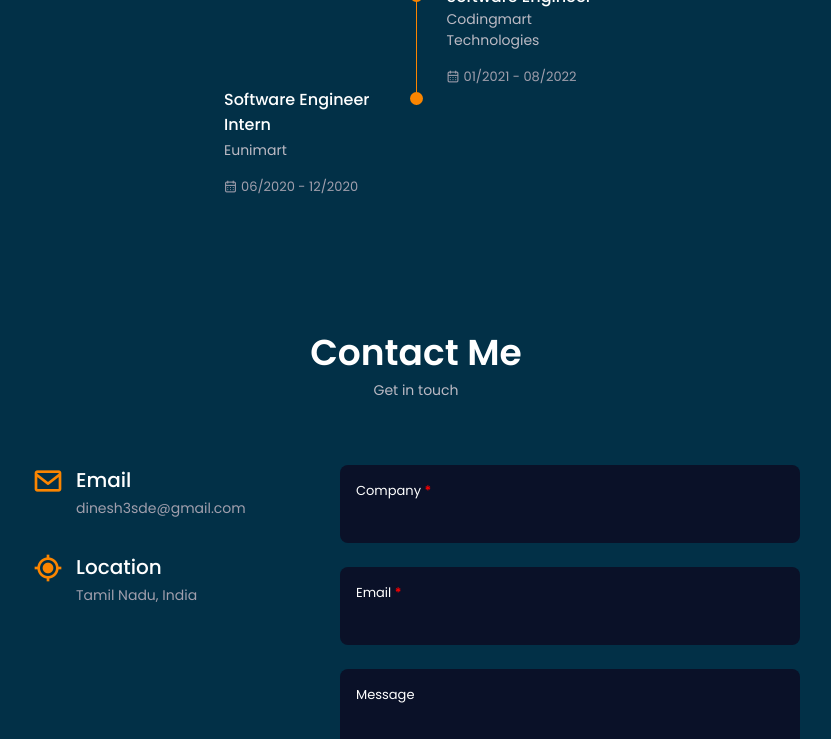
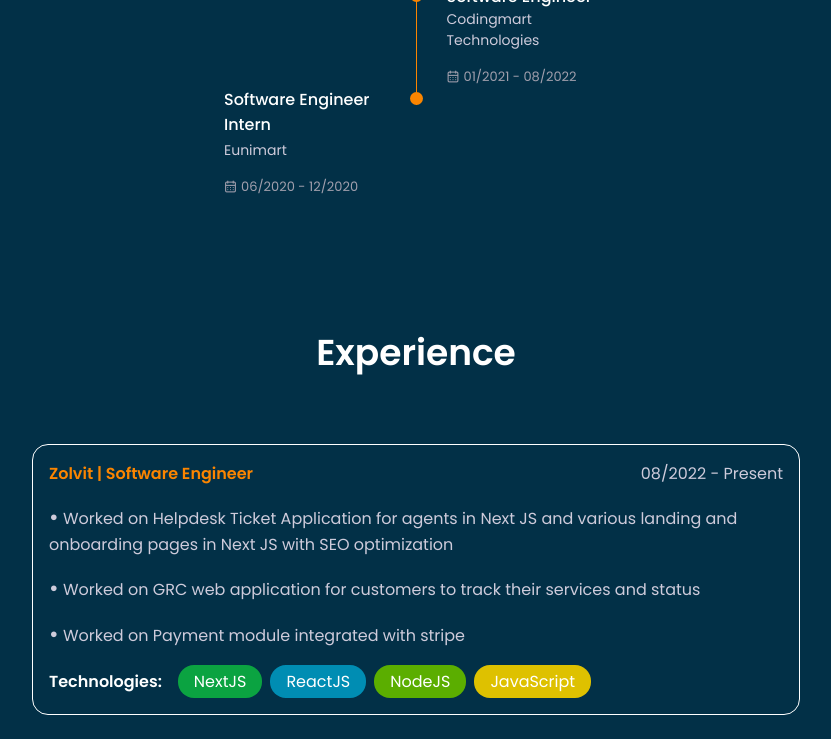
Before and after one commit to Dinesh-3/portfolio, a Next.js app: page / in a window 1280 px wide. Shown: the part 2000-2739 px from the top of the page, without its empty margins (224-1055 px from the left). Built offline with nearby package versions, Linux system fonts and the light colour scheme.

Commit message:
Portfolio Experience Section

```diff
--- /dev/null
+++ b/src/components/HomePage/Experience/index.json
@@ -0,0 +1,101 @@
+{
+    "title": "Experience",
+    "experiences": [
+      {
+        "role": "Software Engineer",
+        "company": "Zolvit",
+        "year": "08/2022 - Present",
+        "technologies": [
+          {
+            "name": "NextJS",
+            "color": "#0ba341"
+          },
+          {
+            "name": "ReactJS",
+            "color": "#008db3"
+          },
+          {
+            "name": "NodeJS",
+            "color": "#5bae00"
+          },
+          {
+            "name": "JavaScript",
+            "color": "#dec100"
+          }
+        ],
+        "points": [
+          {
+            "text": "Worked on Helpdesk Ticket Application for agents in Next JS and various landing and onboarding pages in Next JS with SEO optimization"
+          },
+          {
+            "text": "Worked on GRC web application for customers to track their services and status"
+          },
+          {
+            "text": "Worked on Payment module integrated with stripe"
+          }
+        ]
+      },
+      {
+        "role": "Software Engineer",
+        "company": "Codingmart Technologies",
+        "year": "01/2021 - 08/2022",
+        "technologies": [
+          {
+            "name": "ReactJS",
+            "color": "#008db3"
+          },
+          {
+            "name": "NodeJS",
+            "color": "#5bae00"
+          },
+          {
+            "name": "Postgresql",
+            "color": "#336791"
+          },
+          {
+            "name": "Java",
+            "color": "#b07219"
+          }
+        ],
+        "points": [
+          {
+            "text": "Developed Job Invoice, Spare Order, Service Reminder, PDF Invoice Modules"
+          },
+          {
+            "text": "Written maintainable business logics by following best practices and clean coding"
+          }
+        ]
+      },
+      {
+        "role": "Software Engineer Intern",
+        "company": "Eunimart",
+        "year": "06/2020 - 12/2020",
+        "technologies": [
+          {
+            "name": "NodeJS",
+            "color": "#5bae00"
+          },
+          {
+            "name": "JavaScript",
+            "color": "#dec100"
+          },
+          {
+            "name": "Python",
+            "color": "#0060b0"
+          },
+          {
+            "name": "MySQL",
+            "color": "#4479a1"
+          }
+        ],
+        "points": [
+          {
+            "text": "Worked on Marketplace and Logistics API integration (Flipkart, Wish, DHL)"
+          },
+          {
+            "text": "Learned Unit Testing, Debugging, API integration concepts"
+          }
+        ]
+      }
+    ]
+  }
--- /dev/null
+++ b/src/components/HomePage/Experience/index.jsx
@@ -0,0 +1,45 @@
+import content from './index.json';
+
+import styles from './styles.module.scss';
+
+const Experience = () => {
+  return (
+    <section className={`${styles.container} section`} id='experience'>
+      <h2 className='section__title'>{content.title}</h2>
+      {false && <span className='section__subtitle'>{content.subTitle}</span>}
+      <div className={`${styles.container} container grid`}>
+        <div className={styles.data}>
+          {content.experiences.map((experience, index) => (
+            <div key={index} className={styles.card}>
+              <div className={styles.header}>
+                <h4>
+                  {experience.company} | {experience.role}
+                </h4>
+                <p>{experience.year}</p>
+              </div>
+              <ul className={styles.points}>
+                {experience.points.map((point) => (
+                  <li key={point.text}>
+                    <b>•</b> {point.text}
+                  </li>
+                ))}
+              </ul>
+              <div className={styles.technologies}>
+                <h4>Technologies: </h4>
+                <div className={styles.labels}>
+                    {experience.technologies.map((tech) => (
+                    <div key={tech.name} className={styles.label} style={{ backgroundColor: tech.color }}>
+                        <p>{tech.name}</p>
+                    </div>
+                    ))}
+                </div>
+              </div>
+            </div>
+          ))}
+        </div>
+      </div>
+    </section>
+  );
+};
+
+export default Experience;
--- /dev/null
+++ b/src/components/HomePage/Experience/styles.module.scss
@@ -0,0 +1,54 @@
+@import 'src/styles/mixins.scss';
+
+.container {
+  h2 {
+    margin-bottom: 2rem;
+  }
+  .card {
+    margin: 2rem 0;
+    padding: 1rem;
+    border: 1px solid white;
+    border-radius: 1rem;
+
+    .header {
+      display: flex;
+      justify-content: space-between;
+      gap: 1rem;
+
+      h4 {
+        color: var(--first-color);
+      }
+    }
+
+    .points {
+      margin: 1rem 0;
+      display: flex;
+      flex-direction: column;
+      gap: 1rem;
+      li {
+        b {
+          font-size: 1.25rem;
+        }
+      }
+    }
+
+    .technologies {
+      @include flexCenter(1rem);
+      justify-content: flex-start;
+
+      .labels {
+        @include flexCenter(.5rem);
+        justify-content: flex-start;
+        flex-wrap: wrap;
+      }
+
+      .label {
+        // border: 2px solid orange;
+        padding: 0.25rem 1rem;
+        border-radius: 1rem;
+        background-color: orange;
+        color: #fff;
+      }
+    }
+  }
+}
--- a/src/components/HomePage/Header/index.json
+++ b/src/components/HomePage/Header/index.json
@@ -1,9 +1,10 @@
 {
   "title": "Dinesh I",
   "links": [
-    { "text": "Home", "href": "home", "icon": "uil-estate" },
-    { "text": "About", "href": "about", "icon": "uil-user" },
-    { "text": "Skills", "href": "skills", "icon": "uil-file-alt" },
-    { "text": "Contact Me", "href": "contact", "icon": "uil-message" }
+    { "text": "Home", "href": "home", "icon": "bx-home-alt" },
+    { "text": "About", "href": "about", "icon": "bx-user" },
+    { "text": "Skills", "href": "skills", "icon": "bx-file" },
+    { "text": "Experience", "href": "experience", "icon": "bx-briefcase" },
+    { "text": "Contact Me", "href": "contact", "icon": "bx-send" }
   ]
 }
--- a/src/components/HomePage/Header/index.jsx
+++ b/src/components/HomePage/Header/index.jsx
@@ -1,5 +1,7 @@
 import { useEffect, useState } from 'react';
 import content from './index.json';
+
+import styles from './styles.module.scss';
 
 const Header = () => {
   const [toggleMenu, setToggleMenu] = useState(false);
@@ -41,15 +43,15 @@
             {content.links.map((link) => (
               <li className='nav__item' key={link.href}>
                 <a href={`#${link.href}`} className='nav__link' onClick={onToggleMenu}>
-                  <i className={`uil ${link.icon} nav__icon`}></i> {link.text}
+                  <i className={`bx ${link.icon} nav__icon`}></i> {link.text}
                 </a>
               </li>
             ))}
           </ul>
         </div>
         <div className='nav__btns'>
-          <div className='nav__toggle' id='nav-toggle' onClick={onToggleMenu}>
-            <i className={`uil ${toggleMenu ? 'uil-times nav__close' : 'uil-apps'}`}></i>
+          <div className={`nav__toggle ${styles.nav_toggle}`} id='nav-toggle' onClick={onToggleMenu}>
+            <i className={`bx ${toggleMenu ? 'bx-x' : 'bx-category'}`}></i>
           </div>
         </div>
       </nav>
--- /dev/null
+++ b/src/components/HomePage/Header/styles.module.scss
@@ -0,0 +1,5 @@
+.nav_toggle {
+  i {
+    font-size: 1.5rem;
+  }
+}
--- a/src/components/HomePage/index.jsx
+++ b/src/components/HomePage/index.jsx
@@ -1,12 +1,14 @@
+import { useEffect } from 'react';
+
 import About from './About';
 import Banner from './Banner';
 import Header from './Header';
 import Skills from './Skills';
 import Qualification from './Qualification';
+import Experience from './Experience';
 import Portfolio from './Portfolio';
 import Contacts from './Contacts';
 import Footer from './Footer';
-import { useEffect } from 'react';
 
 const HomePage = (props) => {
   const { content } = props;
@@ -31,6 +33,7 @@
         <About />
         <Skills />
         <Qualification />
+        <Experience />
         {false && <Portfolio />}
         <Contacts />
       </main>
--- a/src/styles/index.scss
+++ b/src/styles/index.scss
@@ -38,7 +38,7 @@
   --first-color-alt: #ff6c00;
   --first-color-lighter: #526D82;
   --title-color: #fff;
-  --text-color: #bcbac4;
+  --text-color: #cecbdb;
   --text-color-light: hsl(var(--hue-color), 8%, 65%);
   --input-color: var(--first-color-second);
   //--body-color: #27374D;
```
